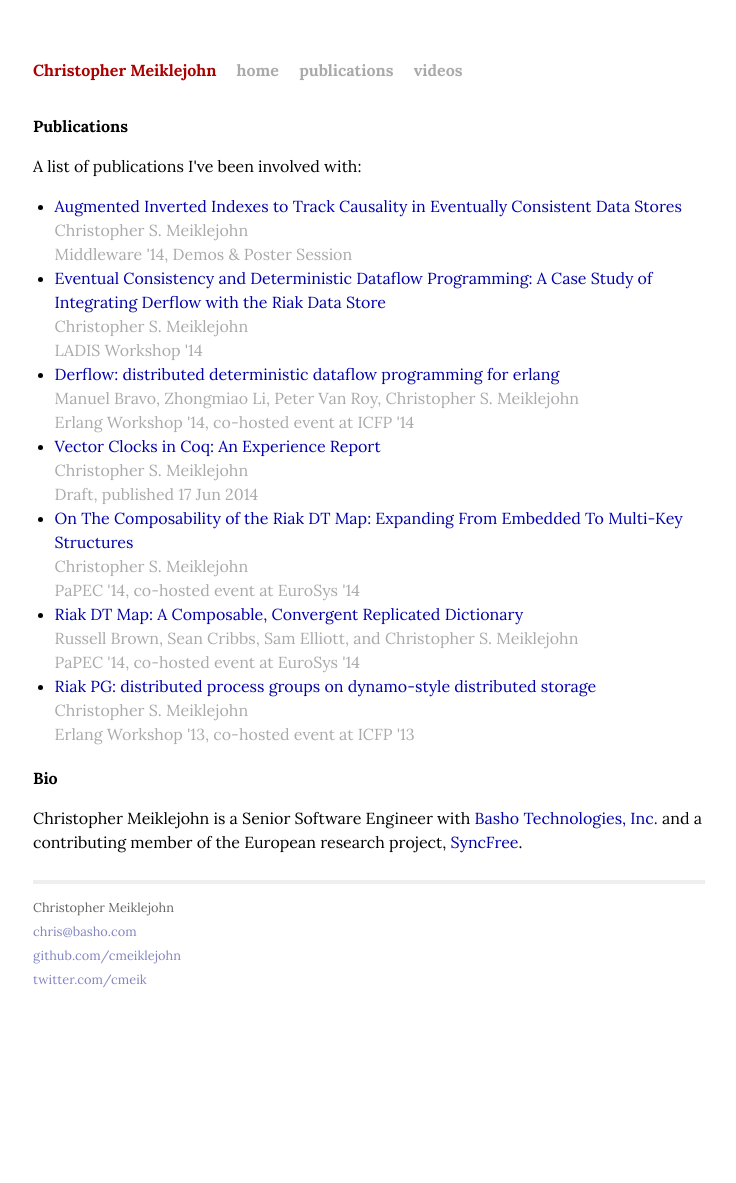
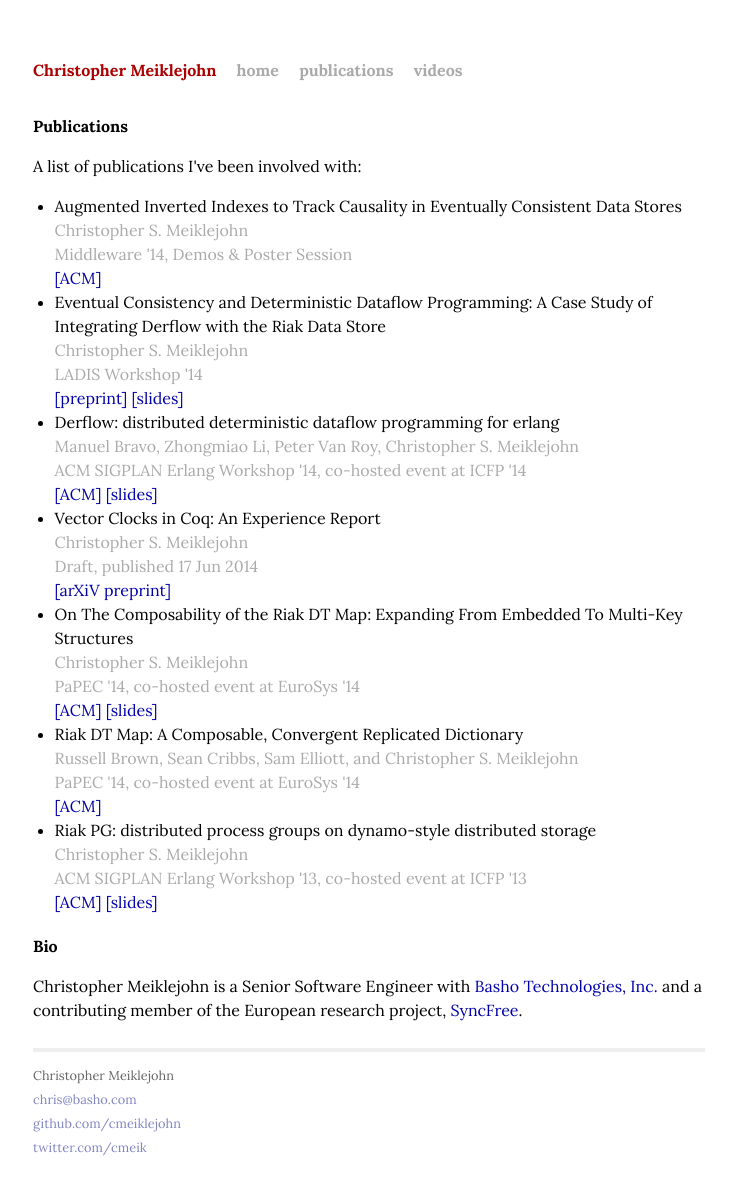
Before and after one commit to cmeiklejohn/cmeiklejohn.github.io, a Jekyll site: the page built from publications.html, in a window 1280 px wide. Shown: the whole page, without its empty margins (271-1007 px from the left). Built offline with Jekyll 4.4.1, drawn with Linux system fonts in a browser that asks for light colours; comment, search, counter and statistics services are not loaded; before the commit the page ends 1015 px from its top, so only the background shows below that.

Commit message:
Update blog.

```diff
--- a/publications.html
+++ b/publications.html
@@ -8,39 +8,47 @@ title: Publications
   <p>A list of publications I've been involved with:</p>
   <ul>
     <li>
-      <a href="http://dl.acm.org/citation.cfm?id=2678512">Augmented Inverted Indexes to Track Causality in Eventually Consistent Data Stores</a>
+      Augmented Inverted Indexes to Track Causality in Eventually Consistent Data Stores
       <span class="author">Christopher S. Meiklejohn</span>
       <span class="date">Middleware '14, Demos &amp; Poster Session</span>
+      <span><a href="http://dl.acm.org/citation.cfm?id=2678512">[ACM]</a></span>
     </li>
     <li>
-      <a href="/publications/derflowl-ladis.pdf">Eventual Consistency and Deterministic Dataflow Programming: A Case Study of Integrating Derflow with the Riak Data Store</a>
+      Eventual Consistency and Deterministic Dataflow Programming: A Case Study of Integrating Derflow with the Riak Data Store
       <span class="author">Christopher S. Meiklejohn</span>
       <span class="date">LADIS Workshop '14</span>
+      <span><a href="/publications/derflowl-ladis.pdf">[preprint]</a> <a
+          href="https://speakerdeck.com/cmeiklejohn/eventual-consistency-and-deterministic-dataflow-programming">[slides]</a></span>
     </li>
     <li>
-      <a href="http://dl.acm.org/citation.cfm?id=2633451">Derflow: distributed deterministic dataflow programming for erlang</a>
+      Derflow: distributed deterministic dataflow programming for erlang
       <span class="author">Manuel Bravo, Zhongmiao Li, Peter Van Roy, Christopher S. Meiklejohn</span>
-      <span class="date">Erlang Workshop '14, co-hosted event at ICFP '14</span>
+      <span class="date">ACM SIGPLAN Erlang Workshop '14, co-hosted event at ICFP '14</span>
+      <span><a href="http://dl.acm.org/citation.cfm?id=2633451">[ACM]</a> <a href="https://speakerdeck.com/cmeiklejohn/derflow-distributed-deterministic-dataflow-programming-for-erlang">[slides]</a></span>
     </li>
     <li>
-    <a href="http://arxiv.org/abs/1406.4291">Vector Clocks in Coq: An Experience Report</a>
+      Vector Clocks in Coq: An Experience Report
       <span class="author">Christopher S. Meiklejohn</span>
       <span class="date">Draft, published 17 Jun 2014</span>
+      <span><a href="http://arxiv.org/abs/1406.4291">[arXiV preprint]</a></span>
     </li>
     <li>
-    <a href="http://dl.acm.org/citation.cfm?doid=2596631.2596635">On The Composability of the Riak DT Map: Expanding From Embedded To Multi-Key Structures</a>
+    On The Composability of the Riak DT Map: Expanding From Embedded To Multi-Key Structures
       <span class="author">Christopher S. Meiklejohn</span>
       <span class="date">PaPEC '14, co-hosted event at EuroSys '14</span>
+      <span><a href="http://dl.acm.org/citation.cfm?doid=2596631.2596635">[ACM]</a> <a href="https://speakerdeck.com/cmeiklejohn/on-the-composability-of-the-riak-dt-map-expanding-from-embedded-to-multi-key-structures">[slides]</a></span>
     </li>
     <li>
-      <a href="http://dl.acm.org/citation.cfm?doid=2596631.2596633">Riak DT Map: A Composable, Convergent Replicated Dictionary</a>
+      Riak DT Map: A Composable, Convergent Replicated Dictionary
       <span class="author">Russell Brown, Sean Cribbs, Sam Elliott, and Christopher S. Meiklejohn</span>
       <span class="date">PaPEC '14, co-hosted event at EuroSys '14</span>
+      <span><a href="http://dl.acm.org/citation.cfm?doid=2596631.2596633">[ACM]</a></span>
     </li>
     <li>
-      <a href="http://dl.acm.org/citation.cfm?id=2505305.2505309&coll=DL&dl=GUIDE&CFID=429023090&CFTOKEN=63815596">Riak PG: distributed process groups on dynamo-style distributed storage</a>
+      Riak PG: distributed process groups on dynamo-style distributed storage
       <span class="author">Christopher S. Meiklejohn</span>
-      <span class="date">Erlang Workshop '13, co-hosted event at ICFP '13</span>
+      <span class="date">ACM SIGPLAN Erlang Workshop '13, co-hosted event at ICFP '13</span>
+      <span><a href="http://dl.acm.org/citation.cfm?id=2505305.2505309">[ACM]</a> <a href="https://speakerdeck.com/cmeiklejohn/riak-pg-distributed-process-groups-on-dynamo-style-distributed-storage">[slides]</a></span>
     </li>
   </ul>
 </div>
```
Also changed, not shown: videos.html (+28 -15 lines), 1 other file.
